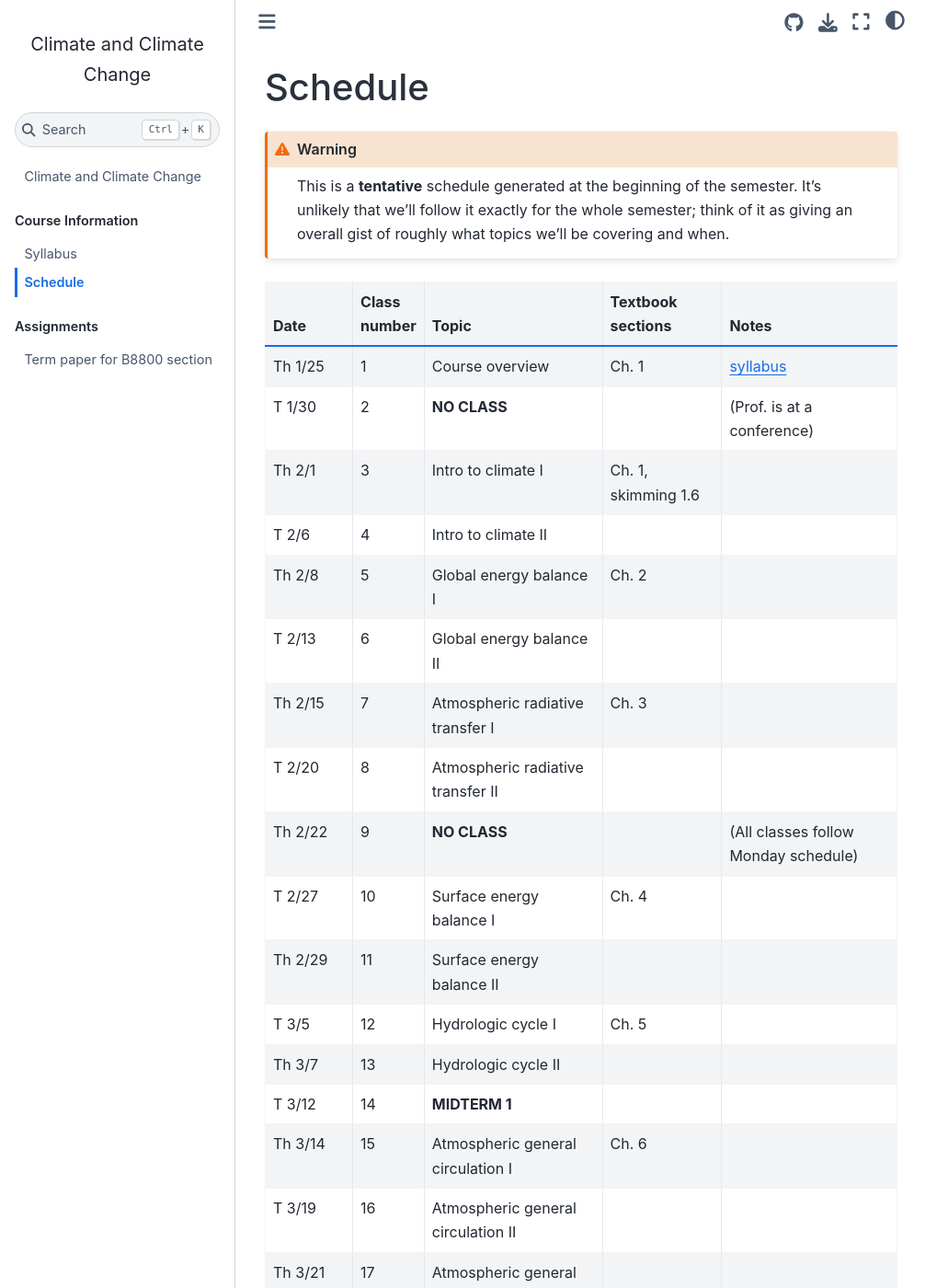
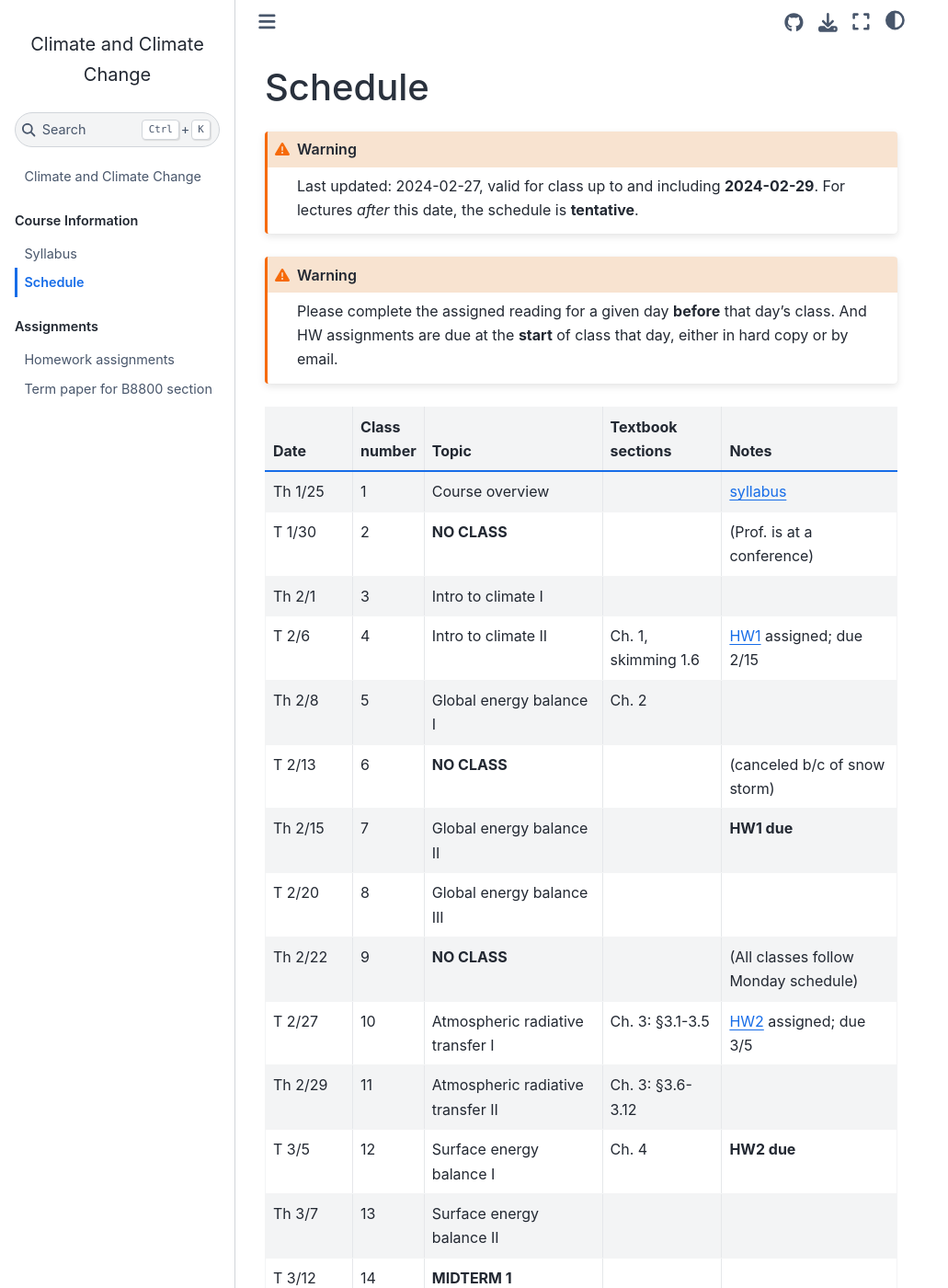
Before and after one commit to spencerahill/clim-change-course_2024, a Jupyter Book: the page built from info/schedule.md, in a window 1280 px wide and 1400 px high. Shown: the whole window at 92% size, without its empty margins (0-1031 px from the left). Built offline with Jupyter Book 1.0.4 settings and Sphinx 7.4.7 and the Sphinx Book theme 1.1.4, drawn with Linux system fonts in a browser that asks for light colours; some of the changed text lies outside the part shown.

Commit message:
add HWs 1 and 2

````diff
--- a/_toc.yml
+++ b/_toc.yml
@@ -10,4 +10,5 @@ parts:
       - file: info/schedule
   - caption: Assignments
     chapters:
+      - file: assignments/hws
       - file: assignments/b8800-term-paper
--- a/info/schedule.md
+++ b/info/schedule.md
@@ -1,8 +1,13 @@
 # Schedule
 
 :::{warning}
-This is a **tentative** schedule generated at the beginning of the semester.  It's unlikely that we'll follow it exactly for the whole semester; think of it as giving an overall gist of roughly what topics we'll be covering and when.
+Last updated: 2024-02-27, valid for class up to and including **2024-02-29**.  For lectures *after* this date, the schedule is **tentative**.
 :::
+
+:::{warning}
+Please complete the assigned reading for a given day **before** that day's class.  And HW assignments are due at the **start** of class that day, either in hard copy or by email.
+:::
+
 
 ```{list-table}
 :header-rows: 1
@@ -17,7 +22,7 @@ This is a **tentative** schedule generated at the beginning of the semester.  It
 * - Th 1/25
   - 1
   - Course overview
-  - Ch. 1
+  -
   - [syllabus](./syllabus)
 * - T 1/30
   - 2
@@ -27,13 +32,13 @@ This is a **tentative** schedule generated at the beginning of the semester.  It
 * - Th 2/1
   - 3
   - Intro to climate I
-  - Ch. 1, skimming 1.6
+  -
   -
 * - T 2/6
   - 4
   - Intro to climate II
-  -
-  -
+  - Ch. 1, skimming 1.6
+  - [HW1](../assignments/hws) assigned; due 2/15
 * - Th 2/8
   - 5
   - Global energy balance I
@@ -41,17 +46,17 @@ This is a **tentative** schedule generated at the beginning of the semester.  It
   -
 * - T 2/13
   - 6
+  - **NO CLASS**
+  -
+  - (canceled b/c of snow storm)
+* - Th 2/15
+  - 7
   - Global energy balance II
   -
-  -
-* - Th 2/15
-  - 7
-  - Atmospheric radiative transfer I
-  - Ch. 3
-  -
+  - **HW1 due**
 * - T 2/20
   - 8
-  - Atmospheric radiative transfer II
+  - Global energy balance III
   -
   -
 * - Th 2/22
@@ -61,22 +66,22 @@ This is a **tentative** schedule generated at the beginning of the semester.  It
   - (All classes follow Monday schedule)
 * - T 2/27
   - 10
-  - Surface energy balance I
-  - Ch. 4
-  -
+  - Atmospheric radiative transfer I
+  - Ch. 3: §3.1-3.5
+  - [HW2](../assignments/hws) assigned; due 3/5
 * - Th 2/29
   - 11
-  - Surface energy balance II
-  -
+  - Atmospheric radiative transfer II
+  - Ch. 3: §3.6-3.12
   -
 * - T 3/5
   - 12
-  - Hydrologic cycle I
-  - Ch. 5
-  -
+  - Surface energy balance I
+  - Ch. 4
+  - **HW2 due**
 * - Th 3/7
   - 13
-  - Hydrologic cycle II
+  - Surface energy balance II
   -
   -
 * - T 3/12
@@ -86,17 +91,17 @@ This is a **tentative** schedule generated at the beginning of the semester.  It
   -
 * - Th 3/14
   - 15
+  - Hydrological cycle
+  - Ch. 5
+  -
+* - T 3/19
+  - 16
   - Atmospheric general circulation I
   - Ch. 6
   -
-* - T 3/19
-  - 16
-  - Atmospheric general circulation II
-  -
-  -
 * - Th 3/21
   - 17
-  - Atmospheric general circulation III
+  - Atmospheric general circulation II
   -
   -
 * - T 3/26
````
Also changed, not shown: assignments/hws.md (added, +15 -0 lines), info/syllabus.md (+22 -2 lines).
